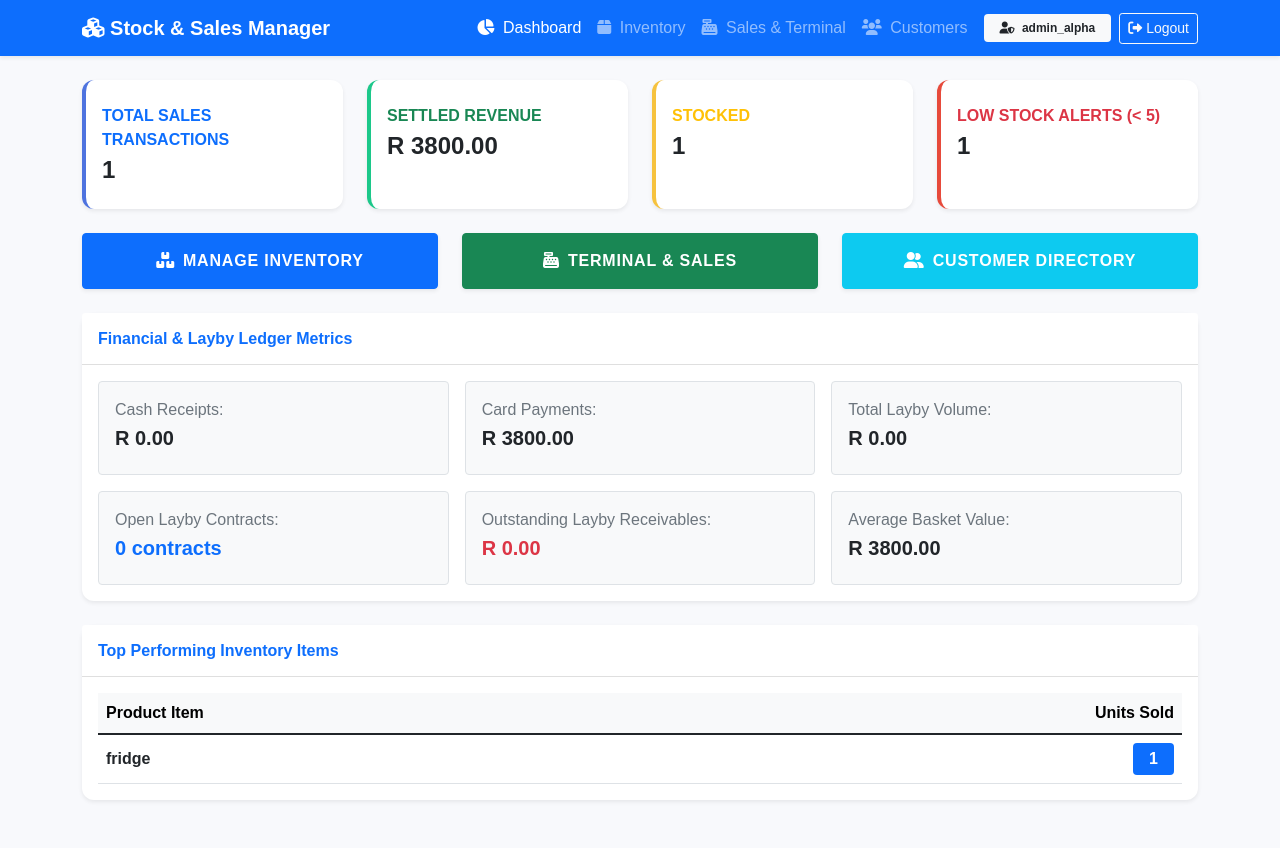
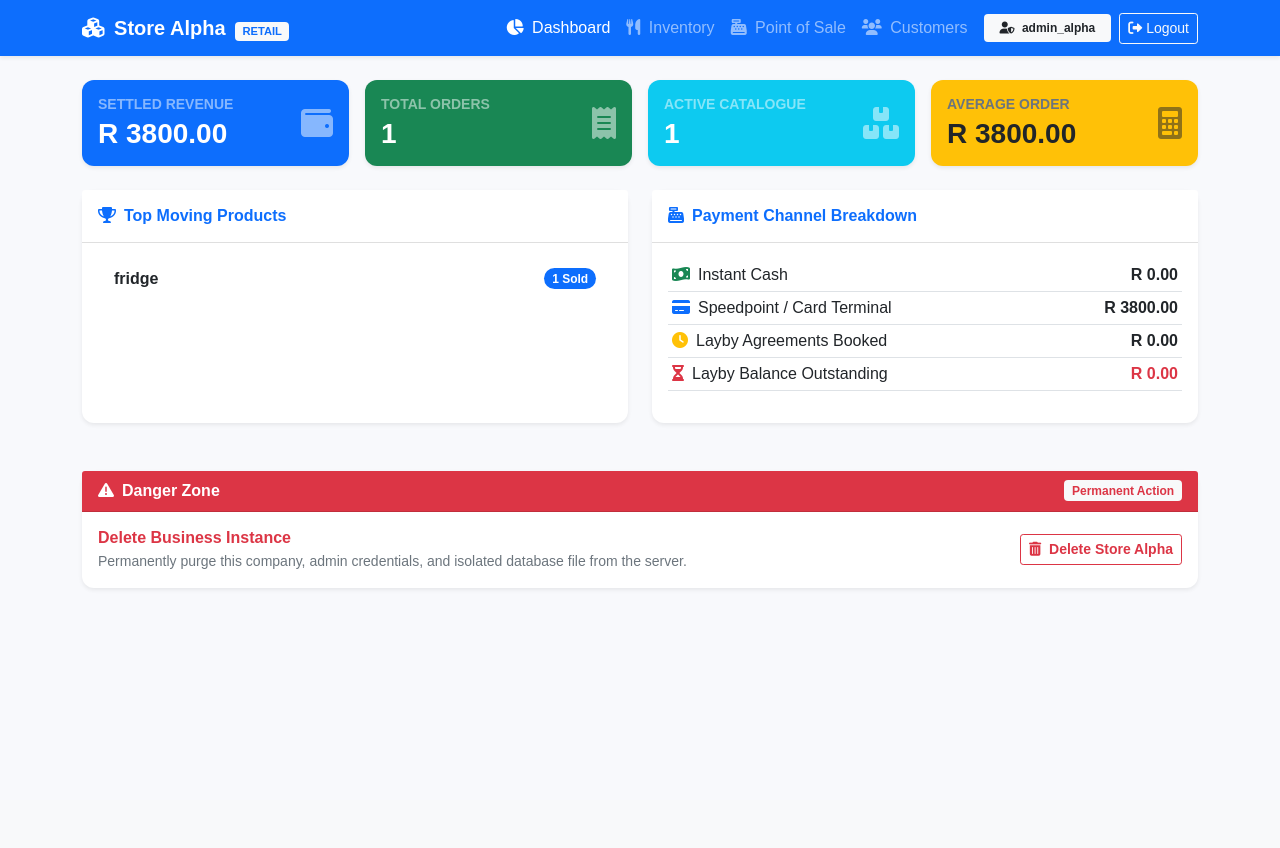
Before and after one commit to UsaamahChothia/sales_manager_web, a Flask app: page / in a window 1280 px wide. After the commit the page ends 589 px from the top, so only its background shows below. Run offline with Flask 3, Linux system fonts and the light colour scheme; a user stored in the database is signed in; data comes from the database, SQL or seed files in the repository.

Commit message:
Implement full business deletion and purge capabilities

```diff
--- a/templates/dashboard.html
+++ b/templates/dashboard.html
@@ -3,7 +3,7 @@
 <head>
     <meta charset="UTF-8">
     <meta name="viewport" content="width=device-width, initial-scale=1.0">
-    <title>Enterprise ERP - Dashboard</title>
+    <title>{{ current_user.company_name }} - Dashboard</title>
     <link href="https://cdn.jsdelivr.net/npm/bootstrap@5.1.3/dist/css/bootstrap.min.css" rel="stylesheet">
     <link href="https://cdnjs.cloudflare.com/ajax/libs/font-awesome/6.0.0/css/all.min.css" rel="stylesheet">
     <link href="{{ url_for('static', filename='css/style.css') }}" rel="stylesheet">
@@ -12,154 +12,190 @@
     <nav class="navbar navbar-expand-lg navbar-dark bg-primary shadow-sm">
         <div class="container">
             <a class="navbar-brand fw-bold" href="{{ url_for('dashboard') }}">
-                <i class="fas fa-cubes"></i> Stock &amp; Sales Manager
+                <i class="fas fa-cubes me-1"></i> {{ current_user.company_name }}
+                <span class="badge bg-light text-primary ms-1 text-uppercase" style="font-size:0.7rem;">{{ current_user.business_type }}</span>
             </a>
             <div class="navbar-nav ms-auto align-items-center">
                 <a class="nav-link active" href="{{ url_for('dashboard') }}"><i class="fas fa-chart-pie me-1"></i> Dashboard</a>
-                <a class="nav-link" href="{{ url_for('products_page') }}"><i class="fas fa-box me-1"></i> Inventory</a>
-                <a class="nav-link" href="{{ url_for('sales_page') }}"><i class="fas fa-cash-register me-1"></i> Sales &amp; Terminal</a>
+                <a class="nav-link" href="{{ url_for('products_page') }}">
+                    <i class="fas fa-utensils me-1"></i> {{ 'Menu Items' if current_user.business_type == 'restaurant' else 'Inventory' }}
+                </a>
+                {% if current_user.business_type == 'restaurant' %}
+                <a class="nav-link" href="{{ url_for('ingredients_page') }}"><i class="fas fa-seedling me-1"></i> Raw Ingredients</a>
+                {% endif %}
+                <a class="nav-link" href="{{ url_for('sales_page') }}"><i class="fas fa-cash-register me-1"></i> Point of Sale</a>
                 <a class="nav-link" href="{{ url_for('customers_page') }}"><i class="fas fa-users me-1"></i> Customers</a>
-                <span class="badge bg-light text-dark ms-2 me-2 py-2 px-3"><i class="fas fa-user-shield me-1"></i> {{ current_user.username }}</span>
+                <span class="badge bg-light text-dark ms-2 me-2 py-2 px-3">
+                    <i class="fas fa-user-shield me-1"></i> {{ current_user.username }}
+                </span>
                 <a class="btn btn-sm btn-outline-light" href="{{ url_for('logout') }}"><i class="fas fa-sign-out-alt"></i> Logout</a>
             </div>
         </div>
     </nav>
 
-    <div class="container mt-4">
+    <div class="container mt-4 mb-5">
         {% with messages = get_flashed_messages(with_categories=true) %}
           {% if messages %}
             {% for category, message in messages %}
-                    <div class="alert alert-{{ category }} alert-dismissible fade show" role="alert">
+              <div class="alert alert-{{ category }} alert-dismissible fade show py-2 small" role="alert">
                 {{ message }}
-                        <button type="button" class="btn-close" data-bs-dismiss="alert"></button>
+                <button type="button" class="btn-close py-2" data-bs-dismiss="alert"></button>
               </div>
             {% endfor %}
           {% endif %}
         {% endwith %}
 
-        <div class="row mb-4">
+        <!-- Metric Cards -->
+        <div class="row g-3 mb-4">
             <div class="col-md-3">
-                <div class="card border-left-primary shadow-sm h-100 py-2">
+                <div class="card shadow-sm border-0 bg-primary text-white">
                     <div class="card-body">
-                        <div class="text-xs fw-bold text-primary text-uppercase mb-1">Total Sales Transactions</div>
-                        <div class="h4 mb-0 fw-bold text-gray-800">{{ summary.total_sales }}</div>
+                        <div class="d-flex justify-content-between align-items-center">
+                            <div>
+                                <h6 class="text-white-50 text-uppercase mb-1 small fw-bold">Settled Revenue</h6>
+                                <h3 class="mb-0 fw-bold">R {{ "%.2f"|format(summary.total_revenue|float) }}</h3>
                             </div>
-                </div>
-            </div>
-            <div class="col-md-3">
-                <div class="card border-left-success shadow-sm h-100 py-2">
-                    <div class="card-body">
-                        <div class="text-xs fw-bold text-success text-uppercase mb-1">Settled Revenue</div>
-                        <div class="h4 mb-0 fw-bold text-gray-800">R {{ "%.2f"|format(summary.total_revenue) }}</div>
-                    </div>
-                </div>
-            </div>
-            <div class="col-md-3">
-                <div class="card border-left-warning shadow-sm h-100 py-2">
-                    <div class="card-body">
-                        <div class="text-xs fw-bold text-warning text-uppercase mb-1">Stocked</div>
-                        <div class="h4 mb-0 fw-bold text-gray-800">{{ summary.total_products }}</div>
-                    </div>
-                </div>
-            </div>
-            <div class="col-md-3">
-                <div class="card border-left-danger shadow-sm h-100 py-2">
-                    <div class="card-body">
-                        <div class="text-xs fw-bold text-danger text-uppercase mb-1">Low Stock Alerts (&lt; 5)</div>
-                        <div class="h4 mb-0 fw-bold text-gray-800">{{ summary.low_stock }}</div>
+                            <i class="fas fa-wallet fa-2x text-white-50"></i>
                         </div>
                     </div>
                 </div>
             </div>
 
-        <div class="row mb-4">
-            <div class="col-md-4">
-                <a href="{{ url_for('products_page') }}" class="btn btn-primary btn-manage shadow-sm w-100"><i class="fas fa-boxes me-2"></i>Manage Inventory</a>
+            <div class="col-md-3">
+                <div class="card shadow-sm border-0 bg-success text-white">
+                    <div class="card-body">
+                        <div class="d-flex justify-content-between align-items-center">
+                            <div>
+                                <h6 class="text-white-50 text-uppercase mb-1 small fw-bold">Total Orders</h6>
+                                <h3 class="mb-0 fw-bold">{{ summary.total_sales }}</h3>
                             </div>
-            <div class="col-md-4">
-                <a href="{{ url_for('sales_page') }}" class="btn btn-success btn-manage shadow-sm w-100"><i class="fas fa-cash-register me-2"></i>Terminal &amp; Sales</a>
+                            <i class="fas fa-receipt fa-2x text-white-50"></i>
                         </div>
-            <div class="col-md-4">
-                <a href="{{ url_for('customers_page') }}" class="btn btn-info btn-manage shadow-sm text-white w-100"><i class="fas fa-user-friends me-2"></i>Customer Directory</a>
+                    </div>
                 </div>
             </div>
 
-        <div class="card shadow-sm mb-4">
-            <div class="card-header bg-white py-3">
-                <h6 class="m-0 fw-bold text-primary">Financial &amp; Layby Ledger Metrics</h6>
+            <div class="col-md-3">
+                <div class="card shadow-sm border-0 bg-info text-white">
+                    <div class="card-body">
+                        <div class="d-flex justify-content-between align-items-center">
+                            <div>
+                                <h6 class="text-white-50 text-uppercase mb-1 small fw-bold">Active Catalogue</h6>
+                                <h3 class="mb-0 fw-bold">{{ summary.total_products }}</h3>
                             </div>
-            <div class="card-body">
-                <div class="row g-3">
-                    <div class="col-md-4">
-                        <div class="p-3 bg-light rounded border">
-                            <span class="text-muted">Cash Receipts:</span>
-                            <div class="h5 fw-bold text-dark mt-1">R {{ "%.2f"|format(metrics.total_cash_sales) }}</div>
+                            <i class="fas fa-boxes fa-2x text-white-50"></i>
                         </div>
                     </div>
-                    <div class="col-md-4">
-                        <div class="p-3 bg-light rounded border">
-                            <span class="text-muted">Card Payments:</span>
-                            <div class="h5 fw-bold text-dark mt-1">R {{ "%.2f"|format(metrics.total_card_sales) }}</div>
                 </div>
             </div>
-                    <div class="col-md-4">
-                        <div class="p-3 bg-light rounded border">
-                            <span class="text-muted">Total Layby Volume:</span>
-                            <div class="h5 fw-bold text-dark mt-1">R {{ "%.2f"|format(metrics.total_layby_sales) }}</div>
+
+            <div class="col-md-3">
+                <div class="card shadow-sm border-0 bg-warning text-dark">
+                    <div class="card-body">
+                        <div class="d-flex justify-content-between align-items-center">
+                            <div>
+                                <h6 class="text-muted text-uppercase mb-1 small fw-bold">Average Order</h6>
+                                <h3 class="mb-0 fw-bold">R {{ "%.2f"|format(metrics.average_sale_value|float) }}</h3>
                             </div>
-                    </div>
-                    <div class="col-md-4">
-                        <div class="p-3 bg-light rounded border">
-                            <span class="text-muted">Open Layby Contracts:</span>
-                            <div class="h5 fw-bold text-primary mt-1">{{ metrics.active_laybys }} contracts</div>
-                        </div>
-                    </div>
-                    <div class="col-md-4">
-                        <div class="p-3 bg-light rounded border">
-                            <span class="text-muted">Outstanding Layby Receivables:</span>
-                            <div class="h5 fw-bold text-danger mt-1">R {{ "%.2f"|format(metrics.layby_balance_outstanding) }}</div>
-                        </div>
-                    </div>
-                    <div class="col-md-4">
-                        <div class="p-3 bg-light rounded border">
-                            <span class="text-muted">Average Basket Value:</span>
-                            <div class="h5 fw-bold text-dark mt-1">R {{ "%.2f"|format(metrics.average_sale_value) }}</div>
+                            <i class="fas fa-calculator fa-2x text-dark opacity-50"></i>
                         </div>
                     </div>
                 </div>
             </div>
         </div>
 
-        {% if top_products %}
-        <div class="card shadow-sm mb-5">
+        {% if current_user.business_type == 'restaurant' and low_ingredients %}
+        <!-- Low Raw Ingredients Warning (Restaurant Only) -->
+        <div class="alert alert-danger shadow-sm mb-4">
+            <h6 class="fw-bold mb-2"><i class="fas fa-exclamation-triangle me-2"></i>Critical Raw Stock Warning:</h6>
+            <div class="d-flex flex-wrap gap-2">
+                {% for ing in low_ingredients %}
+                <span class="badge bg-danger py-2 px-3">
+                    {{ ing.name }}: {{ "%.2f"|format(ing.stock_qty|float) }} {{ ing.unit }} remaining
+                </span>
+                {% endfor %}
+            </div>
+        </div>
+        {% endif %}
+
+        <div class="row g-4 mb-4">
+            <!-- Top Selling Items -->
+            <div class="col-md-6">
+                <div class="card shadow-sm h-100">
                     <div class="card-header bg-white py-3">
-                <h6 class="m-0 fw-bold text-primary">Top Performing Inventory Items</h6>
+                        <h6 class="m-0 fw-bold text-primary"><i class="fas fa-trophy me-2"></i>Top Moving {{ 'Dishes' if current_user.business_type == 'restaurant' else 'Products' }}</h6>
                     </div>
                     <div class="card-body">
-                <div class="table-responsive">
-                    <table class="table table-hover align-middle mb-0">
-                        <thead class="table-light">
+                        {% if top_products %}
+                        <ul class="list-group list-group-flush">
+                            {% for item in top_products %}
+                            <li class="list-group-item d-flex justify-content-between align-items-center">
+                                <span class="fw-bold">{{ item.product_name }}</span>
+                                <span class="badge bg-primary rounded-pill">{{ item.total_qty }} Sold</span>
+                            </li>
+                            {% endfor %}
+                        </ul>
+                        {% else %}
+                        <p class="text-muted small my-3 text-center">No orders registered yet.</p>
+                        {% endif %}
+                    </div>
+                </div>
+            </div>
+
+            <!-- Financial Breakdown -->
+            <div class="col-md-6">
+                <div class="card shadow-sm h-100">
+                    <div class="card-header bg-white py-3">
+                        <h6 class="m-0 fw-bold text-primary"><i class="fas fa-cash-register me-2"></i>Payment Channel Breakdown</h6>
+                    </div>
+                    <div class="card-body">
+                        <table class="table table-sm align-middle">
+                            <tbody>
                                 <tr>
-                                <th>Product Item</th>
-                                <th class="text-end">Units Sold</th>
+                                    <td><i class="fas fa-money-bill-wave text-success me-2"></i>Instant Cash</td>
+                                    <td class="text-end fw-bold">R {{ "%.2f"|format(metrics.total_cash_sales|float) }}</td>
                                 </tr>
-                        </thead>
-                        <tbody>
-                            {% for p in top_products %}
                                 <tr>
-                                <td class="fw-bold">{{ p.product_name }}</td>
-                                <td class="text-end"><span class="badge bg-primary px-3 py-2 fs-6">{{ p.total_qty }}</span></td>
+                                    <td><i class="fas fa-credit-card text-primary me-2"></i>Speedpoint / Card Terminal</td>
+                                    <td class="text-end fw-bold">R {{ "%.2f"|format(metrics.total_card_sales|float) }}</td>
                                 </tr>
-                            {% endfor %}
+                                {% if current_user.business_type == 'retail' %}
+                                <tr>
+                                    <td><i class="fas fa-clock text-warning me-2"></i>Layby Agreements Booked</td>
+                                    <td class="text-end fw-bold">R {{ "%.2f"|format(metrics.total_layby_sales|float) }}</td>
+                                </tr>
+                                <tr>
+                                    <td><i class="fas fa-hourglass-half text-danger me-2"></i>Layby Balance Outstanding</td>
+                                    <td class="text-end fw-bold text-danger">R {{ "%.2f"|format(metrics.layby_balance_outstanding|float) }}</td>
+                                </tr>
+                                {% endif %}
                             </tbody>
                         </table>
                     </div>
                 </div>
             </div>
-        {% endif %}
+        </div>
+
+        <!-- Danger Zone / Business Deletion -->
+        <div class="card shadow-sm border-danger mt-5 mb-3">
+            <div class="card-header bg-danger text-white py-2 d-flex justify-content-between align-items-center">
+                <span class="fw-bold"><i class="fas fa-exclamation-triangle me-2"></i>Danger Zone</span>
+                <span class="badge bg-light text-danger">Permanent Action</span>
+            </div>
+            <div class="card-body d-flex justify-content-between align-items-center">
+                <div>
+                    <h6 class="fw-bold text-danger mb-1">Delete Business Instance</h6>
+                    <p class="text-muted small mb-0">Permanently purge this company, admin credentials, and isolated database file from the server.</p>
+                </div>
+                <form action="{{ url_for('delete_current_company') }}" method="POST" onsubmit="return confirm('WARNING: Are you absolutely sure you want to delete this business? All transactions, inventory, recipes, and database records will be permanently erased.');">
+                    <button type="submit" class="btn btn-outline-danger btn-sm fw-bold">
+                        <i class="fas fa-trash-alt me-1"></i> Delete {{ current_user.company_name }}
+                    </button>
+                </form>
+            </div>
+        </div>
     </div>
 
     <script src="https://cdn.jsdelivr.net/npm/bootstrap@5.1.3/dist/js/bootstrap.bundle.min.js"></script>
-    <script src="{{ url_for('static', filename='js/script.js') }}"></script>
 </body>
 </html>
```
Lines whose indentation alone changed are shown as unchanged.
